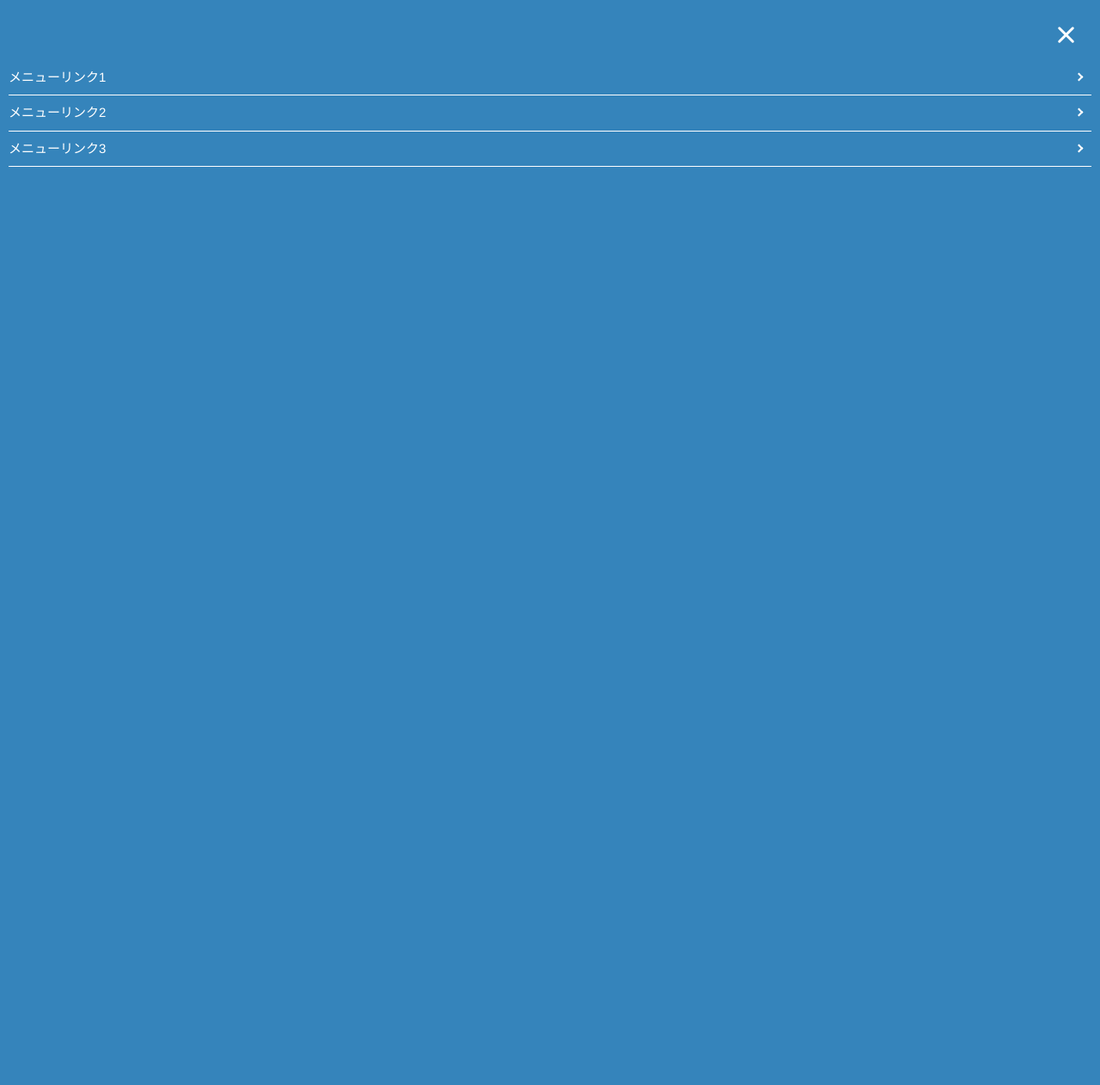
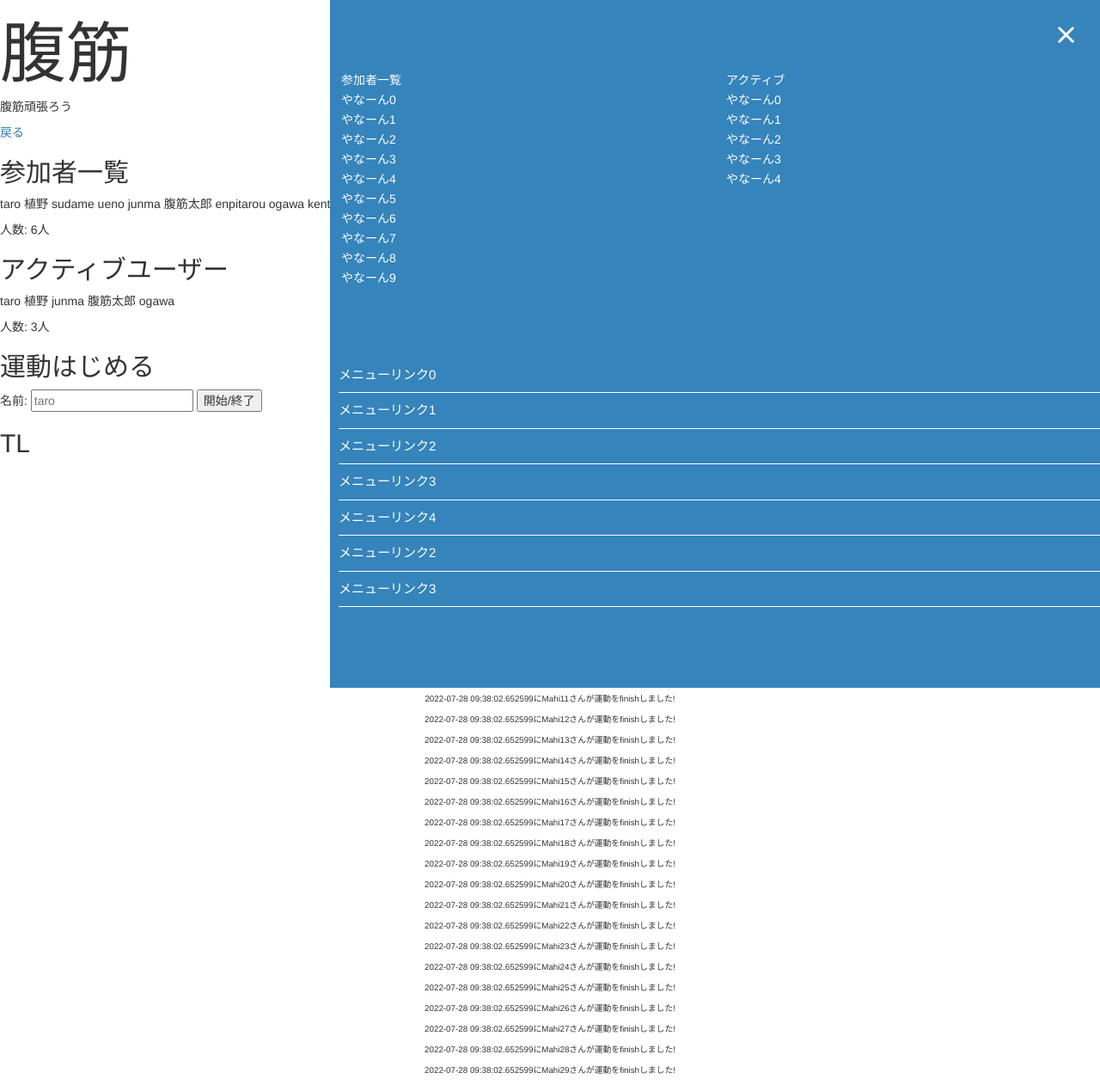
Before and after one commit to enpitut2022/MusclePower, a Flask app: page /detail_sub in a window 1280 px wide, after a click that opens the changed part. Shown: the whole page at 86% size. Before the commit the page ends 194 px from the top, so only its background shows below. Run offline with Flask 2, Linux system fonts and the light colour scheme; some libraries are stand-ins or nearby versions.

Commit message:
スマホに対応した

```diff
--- a/app.py
+++ b/app.py
@@ -94,4 +94,4 @@ def detail_sub():
 
 
 if __name__ == '__main__':
-    app.run(debug=True)
+    app.run()
--- a/static/css/style.css
+++ b/static/css/style.css
@@ -101,5 +101,32 @@ h1{
 }
 
 #menu-btn-check:checked ~ .menu-content {
-    left: 0;/*メニューを画面内へ*/
+    left: 30%;/*メニューを画面内へ*/
 }
+
+.tl{
+    text-align: center;
+    font-size: 0.7em;
+    width: auto;
+}
+
+.flex-user{
+    display: flex;
+    margin-top: 70px;
+}
+.flex-user div{
+    width: 35%;
+    padding: 10px;
+}
+.flex-user p{
+    color: #ffffff;
+    margin: 3px;
+}
+.user{
+}
+.active-user{
+}
+
+/* スマホ用設定 */
+@media screen and (max-width: 480px){
+}
--- a/templates/detail_sub.html
+++ b/templates/detail_sub.html
@@ -4,6 +4,7 @@
         <title>走れ三日坊主</title>
         <link href="https://maxcdn.bootstrapcdn.com/bootstrap/3.3.1/css/bootstrap.min.css";; rel="stylesheet">
         <link rel="stylesheet" href="/static/css/style.css">
+        <meta name="viewport" content="width=device-width,initial-scale=1">
     </head>
     <body>
         <header>
@@ -12,10 +13,27 @@
                 <label for="menu-btn-check" class="menu-btn"><span></span></label>
                 <!--ここからメニュー-->
                 <div class="menu-content">
+                    <div class="flex-user">
+                        <div class="user">
+                            <p>参加者一覧</p>
+                            {% for i in range(10) %}
+                                <p>やなーん{{ i }}</p>
+                            {% endfor %}
+                        </div>
+                        <div class="active-user">
+                            <p>アクティブ</p>
+                            {% for i in range(5) %}
+                                <p>やなーん{{ i }}</p>
+                            {% endfor %}
+                        </div>
+                    </div>
+                    <div>
                         <ul>
+                            {% for i in range(5) %}
                             <li>
-                            <a href="#">メニューリンク1</a>
+                                <a href="#">メニューリンク{{ i }}</a>
                             </li>
+                            {% endfor %}
                             <li>
                                 <a href="#">メニューリンク2</a>
                             </li>
@@ -24,11 +42,13 @@
                             </li>
                         </ul>
                     </div>
+
+                </div>
                 <!--ここまでメニュー-->
             </div>
         </header>
 
-
+<!-- 以前のハンバーガーメニュー(消してもいい)
         <div class="hamburger">
             <span></span>
             <span></span>
@@ -44,7 +64,7 @@
                   <li><a href="#">Menu</a></li>
               </ul>
           </nav>
-
+-->
         <h1>腹筋</h1>
         <p>腹筋頑張ろう</p>
         <a href="/">戻る</a>
@@ -68,10 +88,12 @@
             <input type="submit" value="開始/終了" >
         </form>
         <h2>TL</h2>
-
+        <div class="tl">
+            {% for i in range(30) %}
             <p>
-                2022-07-28 09:38:02.652599にMahiさんが運動をfinishしました!
+                2022-07-28 09:38:02.652599にMahi{{ i }}さんが運動をfinishしました!
             </p>
-
+            {% endfor %}
+        </div>
     </body>
 </html>
--- a/templates/index.html
+++ b/templates/index.html
@@ -4,6 +4,7 @@
         <title>走れ三日坊主</title>
         <link href="https://maxcdn.bootstrapcdn.com/bootstrap/3.3.1/css/bootstrap.min.css";; rel="stylesheet">
         <link rel="stylesheet" href="/static/css/style.css">
+        <meta name="viewport" content="width=device-width,initial-scale=1">
     </head>
     <body>
         <h1>走れ三日坊主</h1>
```
Lines whose indentation alone changed are shown as unchanged.
